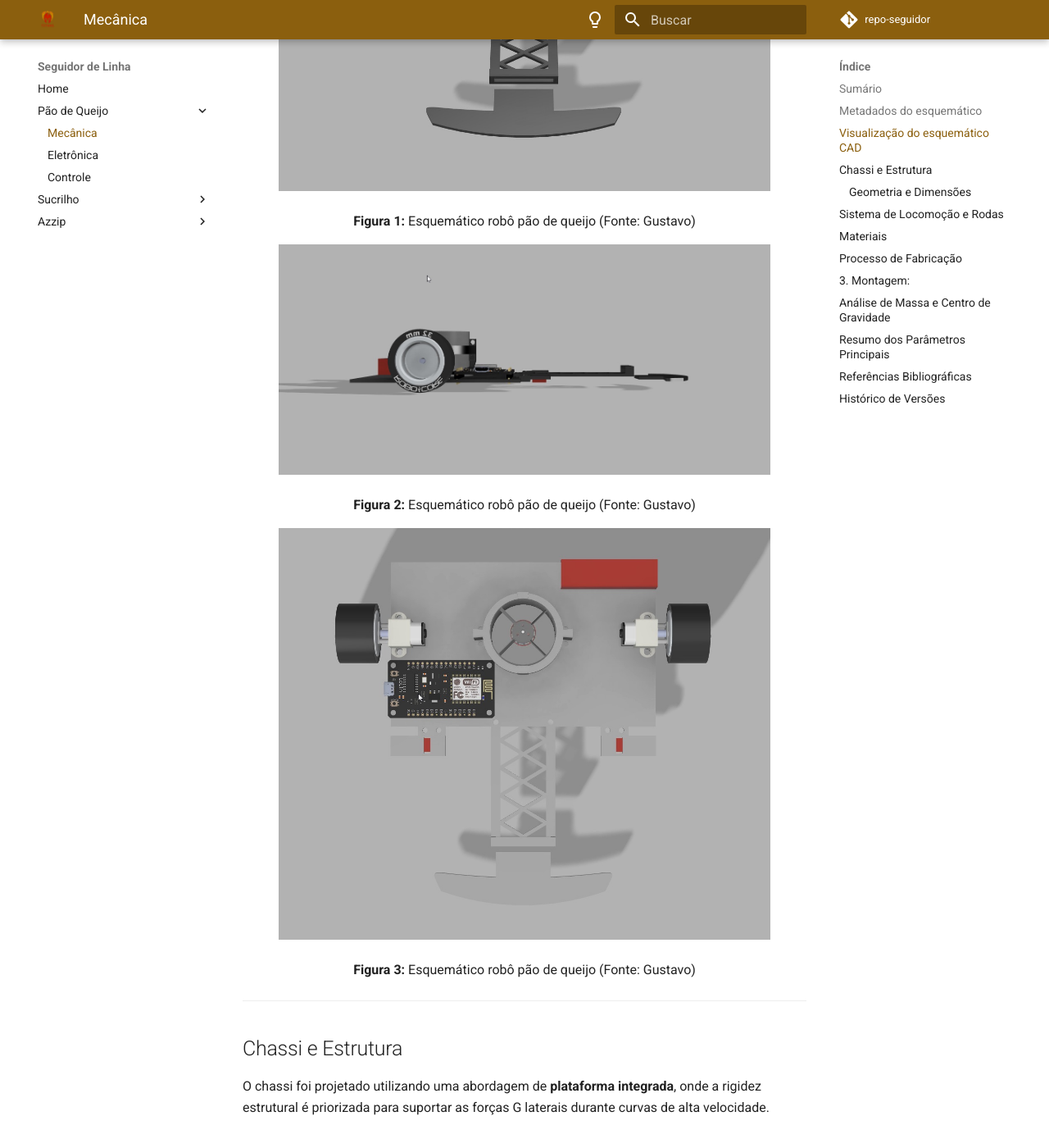
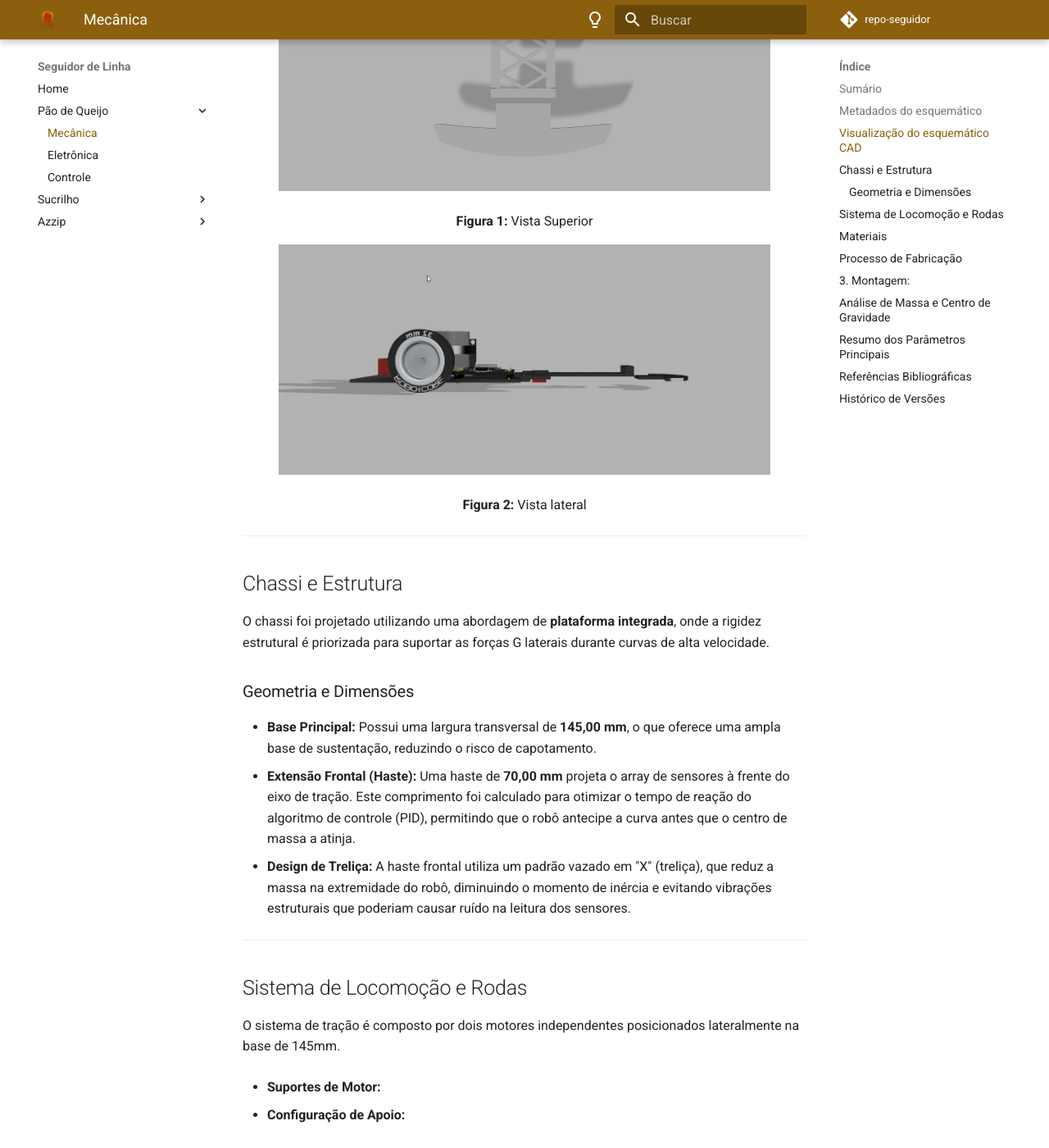
Before and after one commit to team-titans-unb/p_seguidor, an MkDocs documentation site: the page built from docs/pages/paoDeQueijo/mec.md, in a window 1280 px wide and 1400 px high, scrolled down 1638 px. Shown: the whole window at 82% size. Built offline with MkDocs 1.6.1 and Material for MkDocs 9.7.7, drawn with Linux system fonts in a browser that asks for light colours; comment, search, counter and statistics services are not loaded.

Commit message:
Update mec.md

```diff
--- a/docs/pages/paoDeQueijo/mec.md
+++ b/docs/pages/paoDeQueijo/mec.md
@@ -66,19 +66,17 @@ Os dados abaixo foram extraídos das projeções técnicas geradas a partir da m
 ## Visualização do esquemático CAD
 
 <div align="center">
-  <img src="https://raw.githubusercontent.com/team-titans-unb/p_seguidor/main/docs/pages/paoDeQueijo/dados/Seguidor1cad-frontal.JPG" width="600">
-  <p><b>Figura 1:</b> Esquemático robô pão de queijo (Fonte: Gustavo)</p>
+  <img src="https://raw.githubusercontent.com/team-titans-unb/p_seguidor/main/docs/pages/paoDeQueijo/dados/Seguidor1cad-superior.JPG" width="600">
+  <p><b>Figura 1:</b> Vista Superior </p>
 </div>
+
 
 <div align="center">
   <img src="https://raw.githubusercontent.com/team-titans-unb/p_seguidor/main/docs/pages/paoDeQueijo/dados/Seguidor1cad-lateral.JPG" width="600">
-  <p><b>Figura 2:</b> Esquemático robô pão de queijo (Fonte: Gustavo)</p>
+  <p><b>Figura 2:</b> Vista lateral </p>
 </div>
 
-<div align="center">
-  <img src="https://raw.githubusercontent.com/team-titans-unb/p_seguidor/main/docs/pages/paoDeQueijo/dados/Seguidor1cad-superior.JPG" width="600">
-  <p><b>Figura 3:</b> Esquemático robô pão de queijo (Fonte: Gustavo)</p>
-</div>
+
 
 ---
 
```
